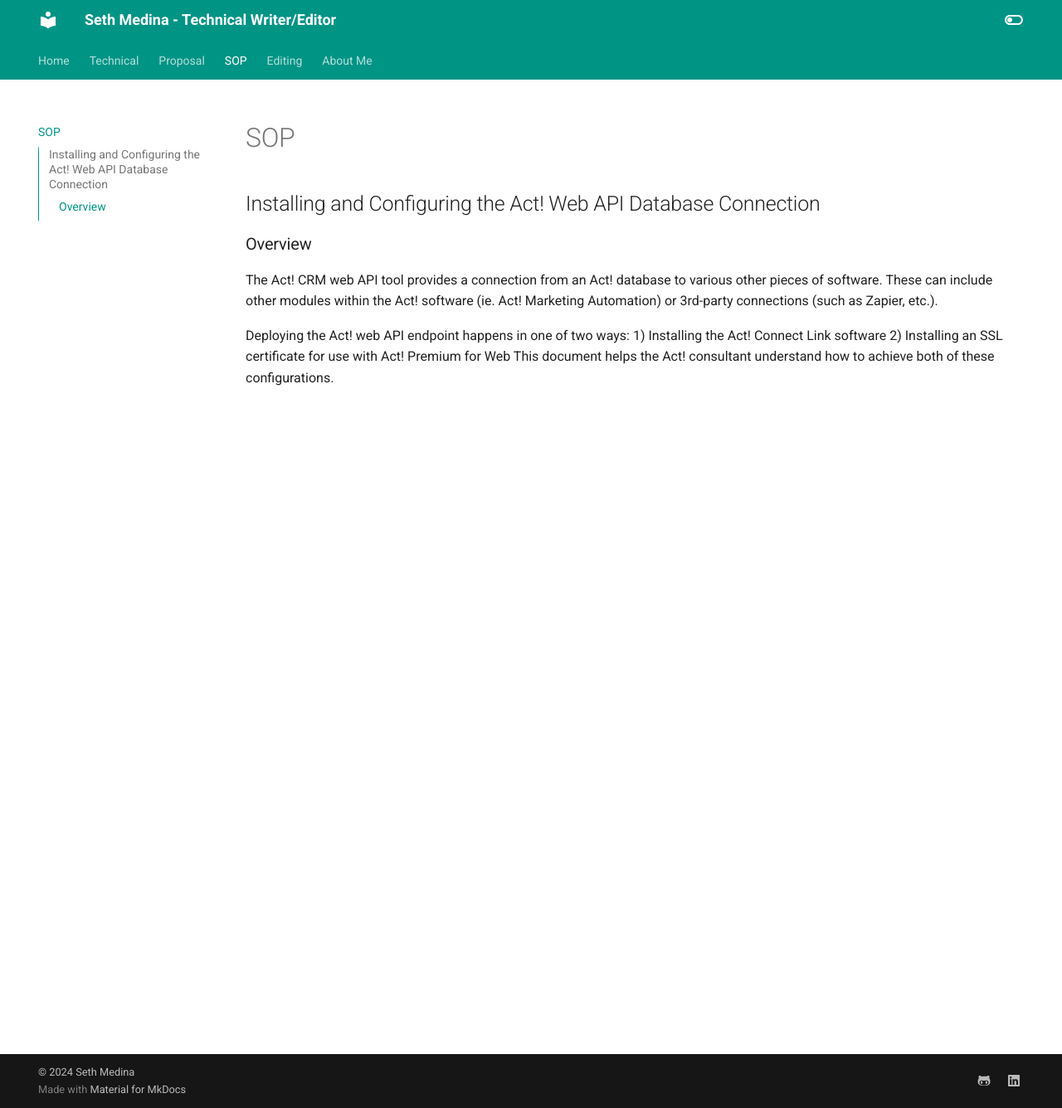
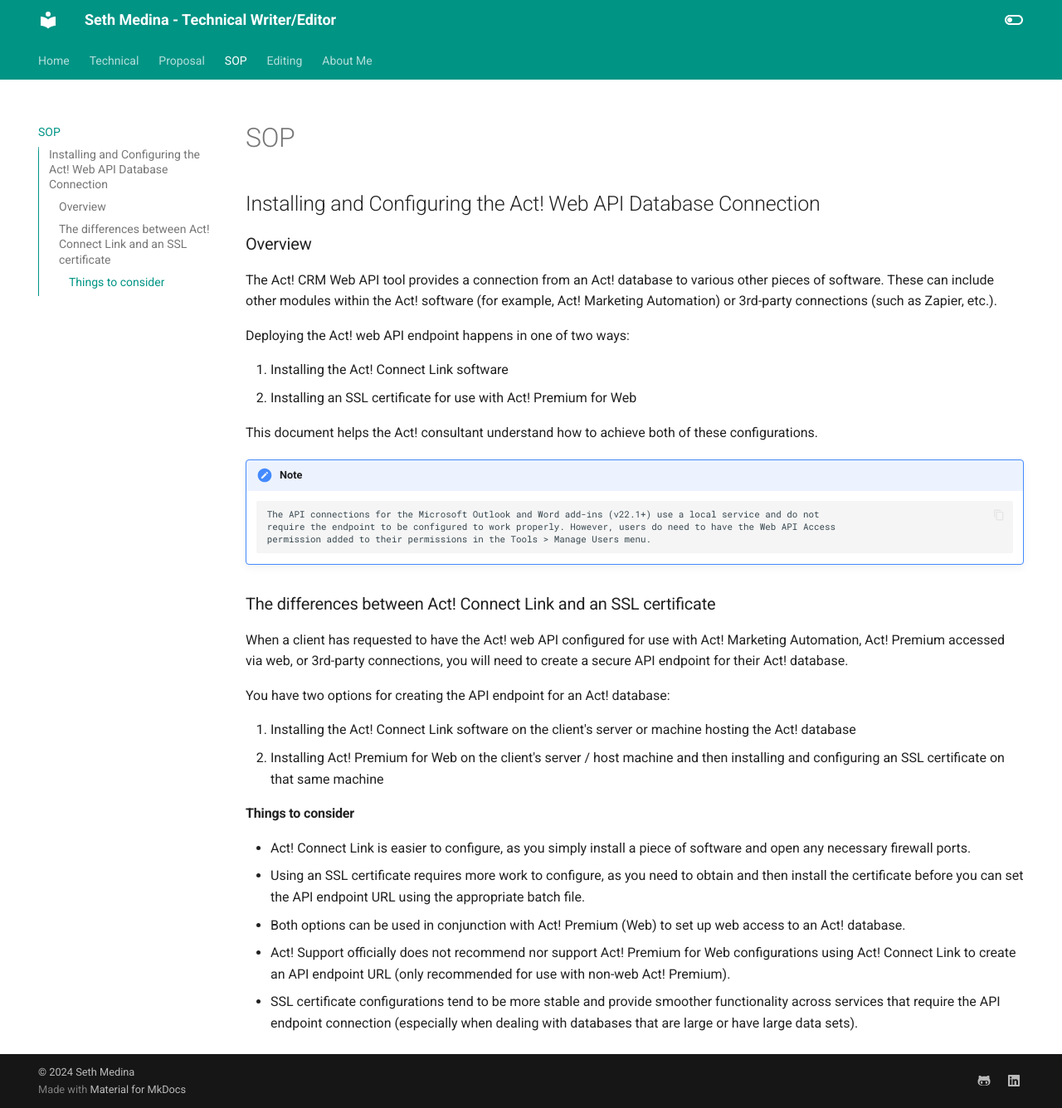
Before and after one commit to medinast21/medina-portfolio, an MkDocs documentation site: the page built from docs/SOP.md, in a window 1280 px wide and 1336 px high. Shown: the whole window at 83% size. Built offline with MkDocs 1.6.1 and Material for MkDocs 9.7.7, drawn with Linux system fonts in a browser that asks for light colours.

Commit message:
Working - SOP page updates

```diff
--- a/docs/SOP.md
+++ b/docs/SOP.md
@@ -3,11 +3,40 @@
 ## Installing and Configuring the Act! Web API Database Connection
 
 ### Overview
-The Act! CRM web API tool provides a connection from an Act! database to various other pieces of software. These can
-include other modules within the Act! software (ie. Act! Marketing Automation) or 3rd-party connections (such as
+The Act! CRM Web API tool provides a connection from an Act! database to various other pieces of software. These can
+include other modules within the Act! software (for example, Act! Marketing Automation) or 3rd-party connections (such as
 Zapier, etc.).
 
 Deploying the Act! web API endpoint happens in one of two ways:
-1) Installing the Act! Connect Link software
-2) Installing an SSL certificate for use with Act! Premium for Web
+
+1. Installing the Act! Connect Link software
+2. Installing an SSL certificate for use with Act! Premium for Web
+
 This document helps the Act! consultant understand how to achieve both of these configurations.
+
+!!! note
+        The API connections for the Microsoft Outlook and Word add-ins (v22.1+) use a local service and do not
+        require the endpoint to be configured to work properly. However, users do need to have the Web API Access
+        permission added to their permissions in the Tools > Manage Users menu.
+
+### The differences between Act! Connect Link and an SSL certificate
+When a client has requested to have the Act! web API configured for use with Act! Marketing Automation, Act!
+Premium accessed via web, or 3rd-party connections, you will need to create a secure API endpoint for their Act!
+database.
+
+You have two options for creating the API endpoint for an Act! database:
+
+1. Installing the Act! Connect Link software on the client's server or machine hosting the Act! database
+2. Installing Act! Premium for Web on the client's server / host machine and then installing and configuring an SSL
+certificate on that same machine
+
+#### Things to consider
+* Act! Connect Link is easier to configure, as you simply install a piece of software and open any necessary firewall
+ports.
+* Using an SSL certificate requires more work to configure, as you need to obtain and then install the certificate
+before you can set the API endpoint URL using the appropriate batch file.
+* Both options can be used in conjunction with Act! Premium (Web) to set up web access to an Act! database.
+* Act! Support officially does not recommend nor support Act! Premium for Web configurations using Act! Connect
+Link to create an API endpoint URL (only recommended for use with non-web Act! Premium).
+* SSL certificate configurations tend to be more stable and provide smoother functionality across services that
+require the API endpoint connection (especially when dealing with databases that are large or have large data sets).
```
